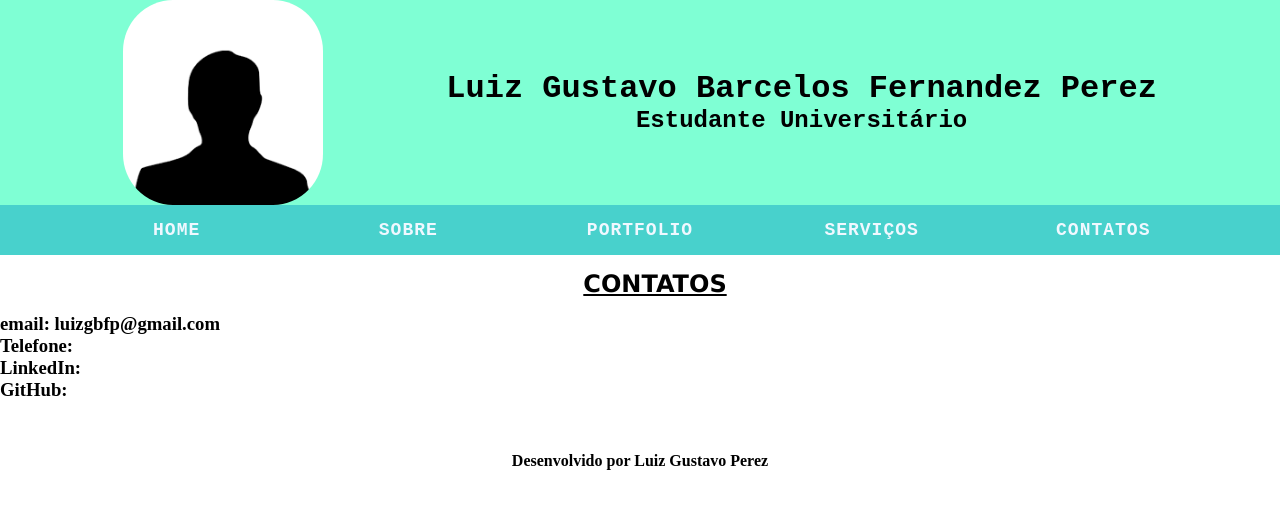
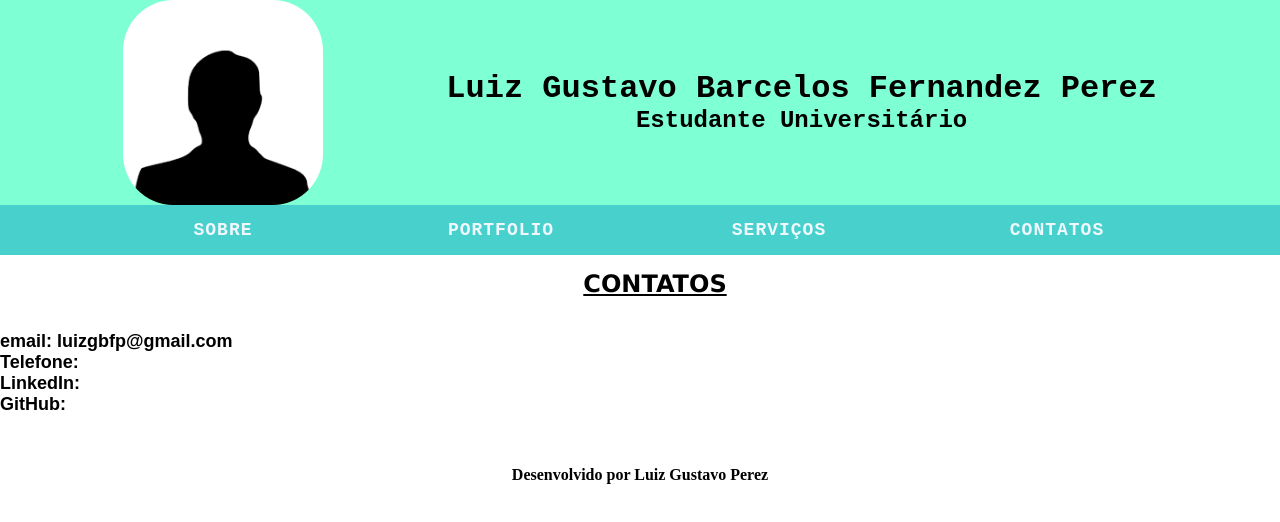
Before and after one commit to LuizGBFPerez/DesWeb-2022-2, a plain HTML site: page src/contatos.html in a window 1280 px wide. Shown: the top 522 px of the page. Drawn offline with Linux system fonts and the light colour scheme.

Commit message:
Add files via upload

```diff
--- a/src/contatos.html
+++ b/src/contatos.html
@@ -18,8 +18,7 @@
 
     <nav>
         <ul>
-            <li><a href="index.html">HOME</a></li>
-            <li><a href="sobre.html">SOBRE</a></li>
+            <li><a href="index.html">SOBRE</a></li>
             <li><a href="portfolio.html">PORTFOLIO</a></li>
             <li><a href="serviços.html">SERVIÇOS</a></li>
             <li><a href="contatos.html">CONTATOS</a></li>
@@ -28,10 +27,11 @@
 
     <main>
         <p id="titulo">CONTATOS</p>
-        <h3>email: luizgbfp@gmail.com</h3>
-        <h3>Telefone: </h3>
-        <h3>LinkedIn: </h3>
-        <h3>GitHub: </h3>
+        <br>
+        <h3 id="texto">email: luizgbfp@gmail.com</h3>
+        <h3 id="texto">Telefone: </h3>
+        <h3 id="texto">LinkedIn: </h3>
+        <h3 id="texto">GitHub: </h3>
     </main>
 
     <footer>
```
Also changed, not shown: src/index.html (+4 -3 lines), src/portfolio.html (+2 -2 lines), src/serviços.html (+4 -3 lines), src/imgs/mack.png (added), src/imgs/uvv.png (added).
